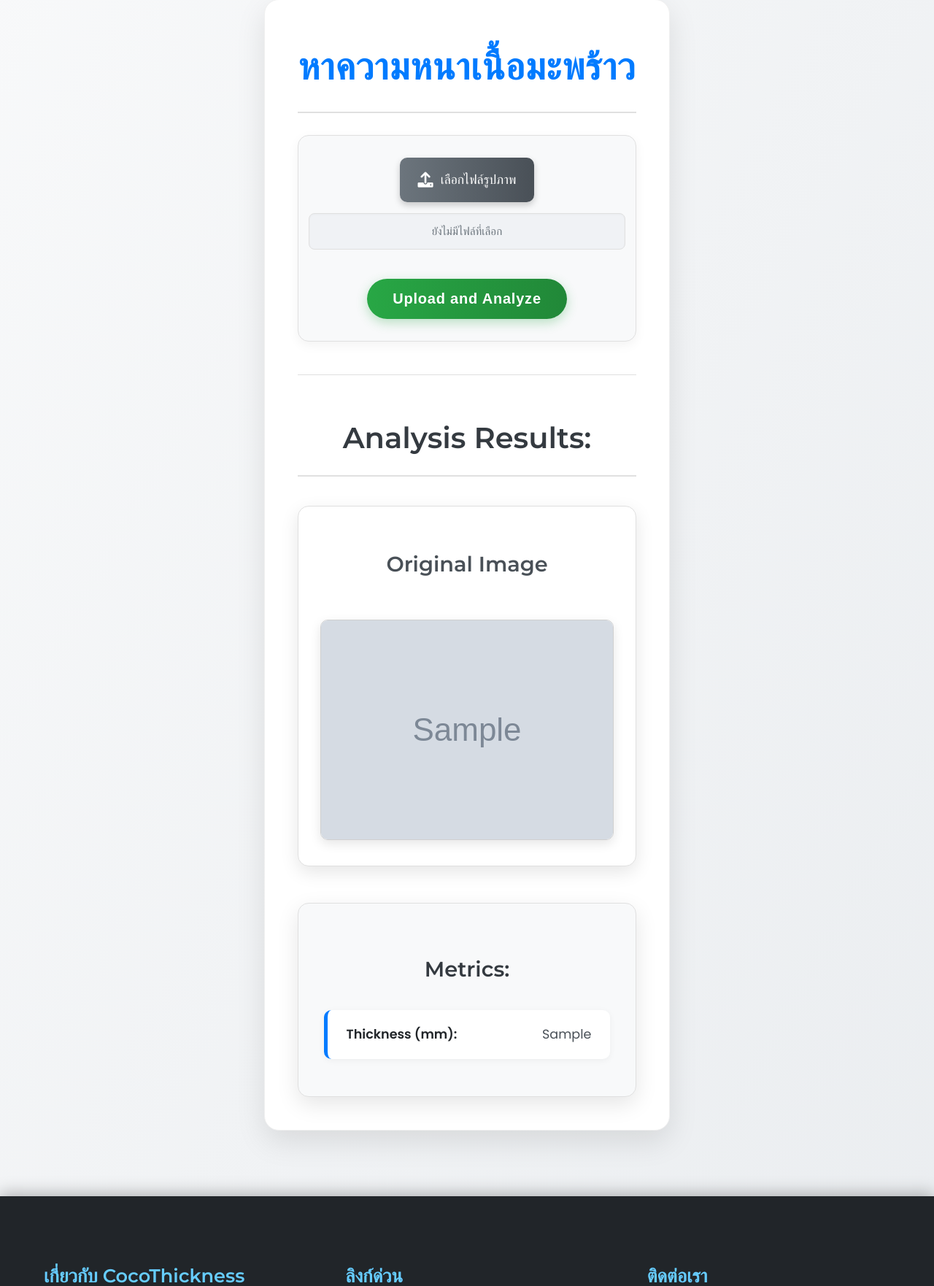
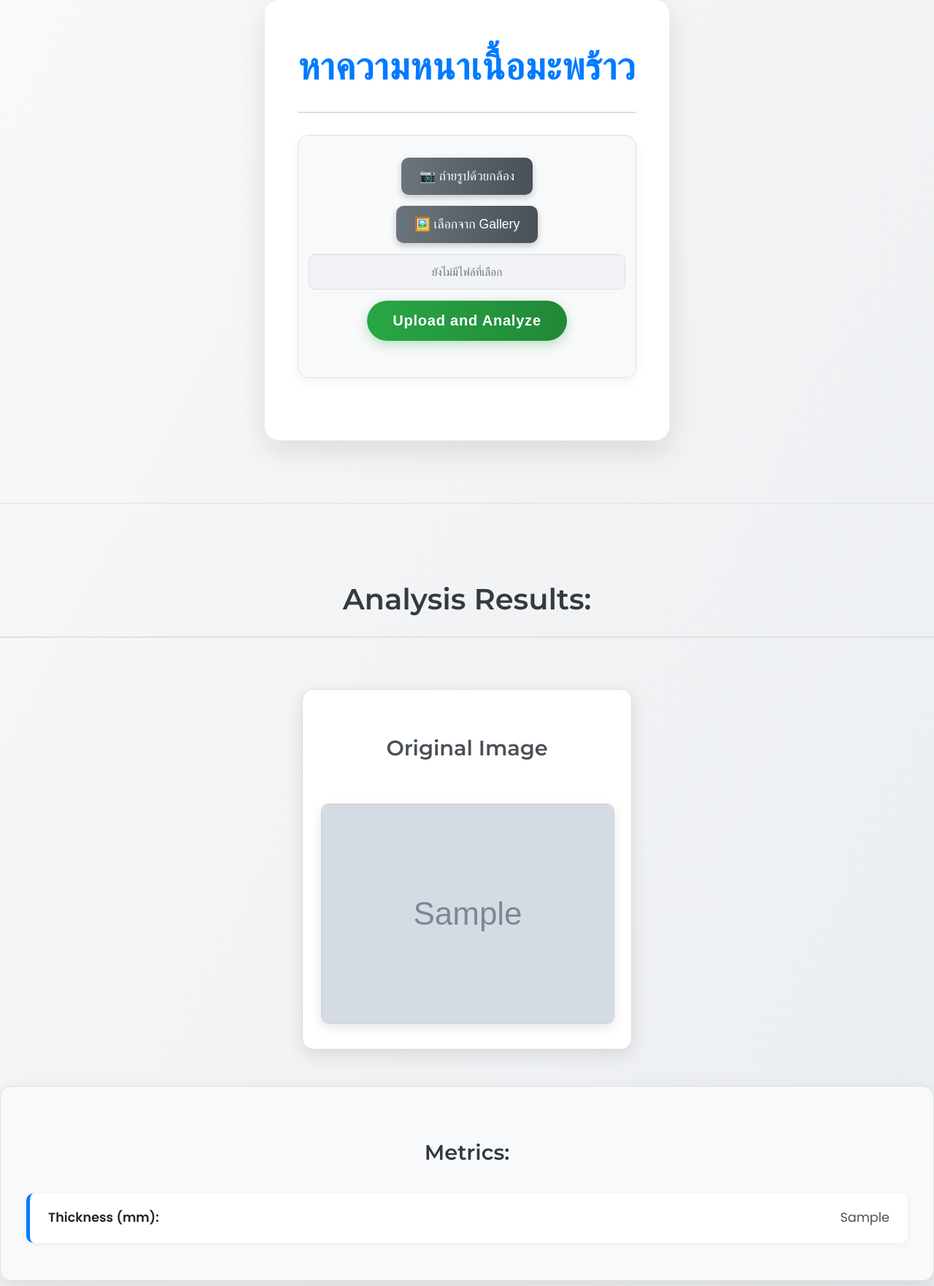
Before and after one commit to itsDream027/my-flask-app1, a Flask app: template templates/index.html in a window 1280 px wide. Shown: the part 135-1897 px from the top of the page at 73% size. Run offline with Flask 3, Linux system fonts and the light colour scheme; the template is opened without the code that fills it: most values are stand-ins (such as "Sample title", 1, 10 or a date in 2020).

Commit message:
แก้

```diff
--- a/static/style.css
+++ b/static/style.css
@@ -718,6 +715,10 @@ input[type="submit"]:hover {
     background-color: #ffffff;
     box-shadow: 0 8px 25px rgba(0, 0, 0, 0.1); /* Elegant shadow */
     transition: transform 0.3s ease, box-shadow 0.3s ease;
+
+    /* ปรับให้กรอบเล็กลงและจัดกลาง */
+    max-width: 400px;
+    margin: auto;
 }
 
 .image-display:hover {
@@ -726,7 +727,7 @@ input[type="submit"]:hover {
 }
 
 .image-display img {
-    max-width: 100%;
+    width: 100%; /* ปรับให้พอดีกับกรอบ */
     height: auto;
     border-radius: 10px; /* More rounded corners */
     margin-top: 20px;
--- a/templates/index.html
+++ b/templates/index.html
@@ -34,21 +34,59 @@
     </nav>
 
     <div class="container">
-        <h1>หาความหนาเนื้อมะพร้าว</h1>
-        <form id="uploadForm" method="post" action="/upload" enctype="multipart/form-data">
-            <!-- START Custom File Input -->
-            <div class="file-input-wrapper">
-                <input type="file" name="file" id="fileUpload" accept="image/*" required>
-                <label for="fileUpload" class="custom-file-button">
-                    <i class="fas fa-upload"></i> เลือกไฟล์รูปภาพ
-                </label>
-                <span id="fileNameDisplay" class="file-name-display">ยังไม่มีไฟล์ที่เลือก</span>
-                <img id="imagePreview" class="image-preview" src="#" alt="Image Preview">
-            </div>
-            <!-- END Custom File Input -->
+    <h1>หาความหนาเนื้อมะพร้าว</h1>
+    <form id="uploadForm" method="post" action="/upload" enctype="multipart/form-data">
+        <div class="file-input-wrapper">
+            <!-- ปุ่มถ่ายรูป -->
+            <button type="button" id="cameraBtn" class="custom-file-button camera-btn">📷 ถ่ายรูปด้วยกล้อง</button>
+            <!-- ปุ่มเลือก Gallery -->
+            <button type="button" id="galleryBtn" class="custom-file-button gallery-btn">🖼️ เลือกจาก Gallery</button>
 
+            <span id="fileNameDisplay" class="file-name-display">ยังไม่มีไฟล์ที่เลือก</span>
+            <img id="imagePreview" class="image-preview" src="#" alt="Image Preview" style="display:none; max-width:200px; margin-top:10px;">
+
+            <!-- ใช้ input ตัวเดียว -->
+            <input type="file" id="fileInput" name="file" accept="image/*" style="display:none;">
+
+            <!-- ปุ่ม submit -->
             <input type="submit" value="Upload and Analyze">
-        </form>
+        </div>
+    </form>
+</div>
+
+<script>
+const fileInput = document.getElementById('fileInput');
+const cameraBtn = document.getElementById('cameraBtn');
+const galleryBtn = document.getElementById('galleryBtn');
+const fileNameDisplay = document.getElementById('fileNameDisplay');
+const imagePreview = document.getElementById('imagePreview');
+
+// ปุ่มกล้อง
+cameraBtn.addEventListener('click', () => {
+    fileInput.setAttribute('capture', 'environment'); // เปิดกล้อง
+    fileInput.click();
+});
+
+// ปุ่ม Gallery
+galleryBtn.addEventListener('click', () => {
+    fileInput.removeAttribute('capture'); // Gallery ไม่ใช้ capture
+    fileInput.click();
+});
+
+// แสดงชื่อไฟล์และพรีวิว
+fileInput.addEventListener('change', (event) => {
+    const file = event.target.files[0];
+    if(file){
+        fileNameDisplay.textContent = file.name;
+        const reader = new FileReader();
+        reader.onload = function(e){
+            imagePreview.src = e.target.result;
+            imagePreview.style.display = 'block';
+        };
+        reader.readAsDataURL(file);
+    }
+});
+</script>
 
         <!-- MODIFIED: Replaced loader -->
         <div id="spinnerContainer" class="spinner-container">
```
Also changed, not shown: other parts of static/style.css (+0 -3 lines).
